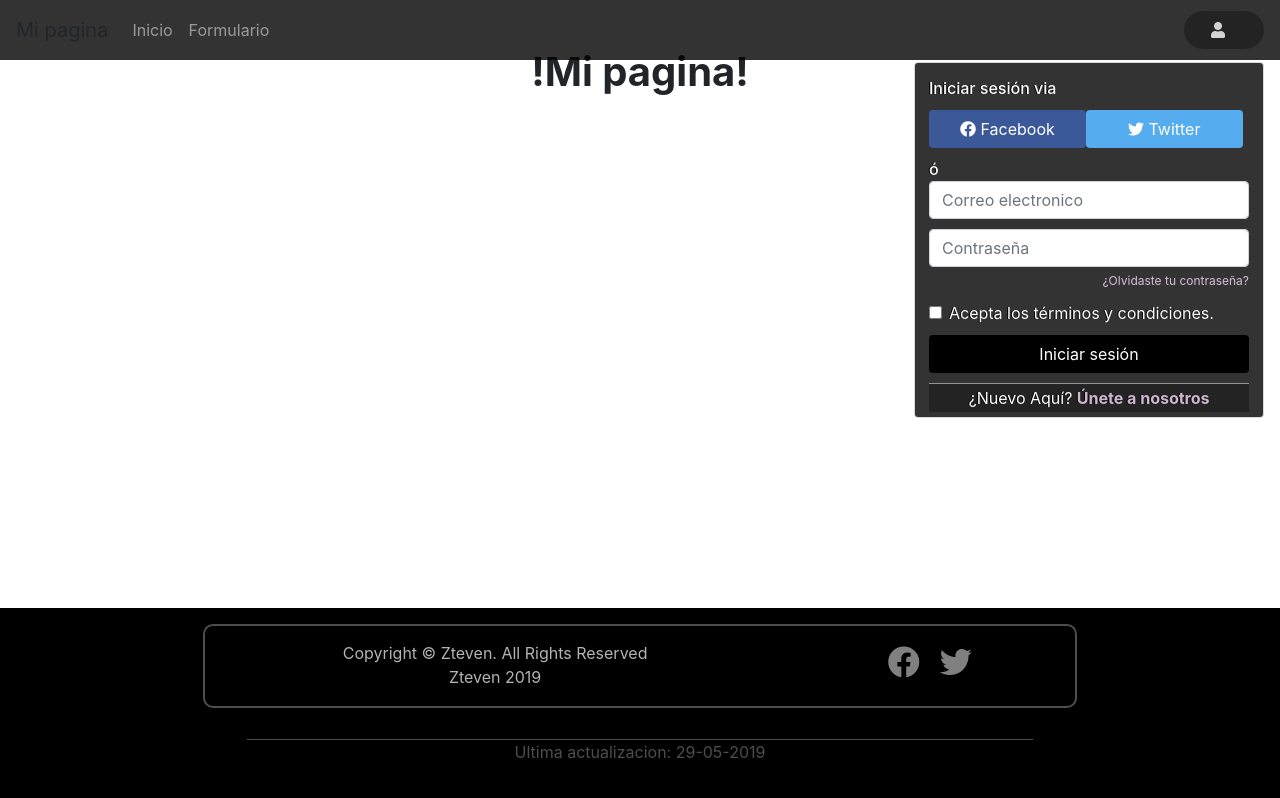
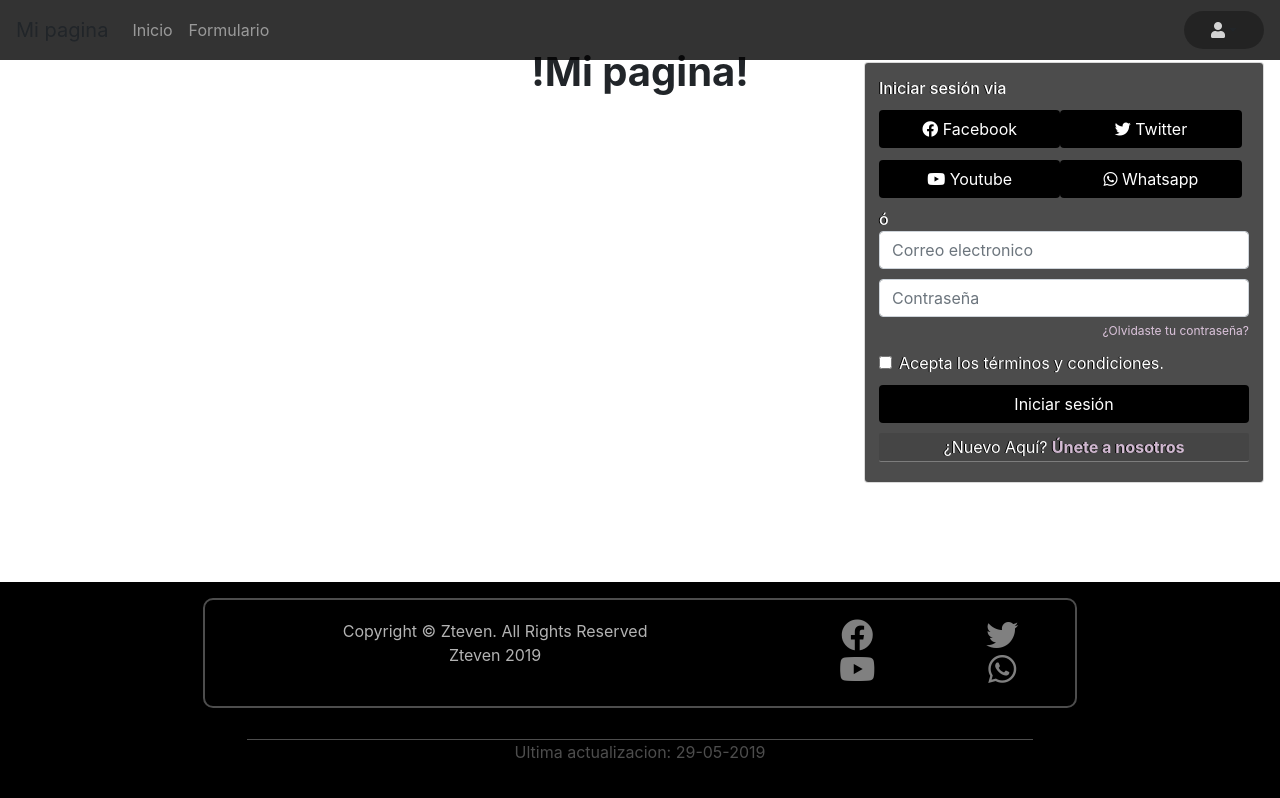
Before and after one commit to ztevenx100/cssAngular, an Angular app: page /home in a window 1280 px wide. Both pictures are taken after a click on the link 1224 px from the left and 30 px from the top of the page. Built offline with nearby package versions, Linux system fonts and the light colour scheme.

Commit message:
Estilos navbar y footer 29-05-19
Estilos, colores, transition, hover entre otros

```diff
--- a/src/app/components/footer/footer.component.css
+++ b/src/app/components/footer/footer.component.css
@@ -52,6 +52,7 @@ footer {
   color: rgba(255, 255, 255, 0.7);
   text-align: center;
   text-decoration: none;
+  transition: 1s;
 }
 
 .footer-info a:hover {
@@ -75,20 +76,14 @@ footer {
 }
 
 .footer .base-contact-social {
-  padding: 20px 0;
-  height: 80px;
+  padding: 15px 0;
+  height: 100%;
   text-align: center;
 }
 
-.footer .contact-social {
-  padding-left: 0;
+.footer .base-contact-social .contact-social {
+  padding: 0;
   margin: 0;
-}
-
-.footer .contact-social li {
-  margin-right: 10px;
-  padding-left: 10px;
-  display: inline-block;
 }
 
 .footer .contact-social a i {
@@ -96,9 +91,30 @@ footer {
   color: rgba(255, 255, 255, 0.5);
   display: inline-block;
   width: 100%;
+  transition: 0.5s;
 }
 
 .footer .contact-social a i:hover,
 .footer .contact-social a i:focus {
   color: #fff;
 }
+
+.footer .contact-social a .fa-facebook:hover,
+.footer .contact-social a .fa-facebook:focus {
+  color: rgb(48, 128, 225);
+}
+
+.footer .contact-social a .fa-twitter:hover,
+.footer .contact-social a .fa-twitter:focus {
+  color: rgb(48, 201, 225);
+}
+
+.footer .contact-social a .fa-youtube:hover,
+.footer .contact-social a .fa-youtube:focus {
+  color: rgb(213, 0, 0);
+}
+
+.footer .contact-social a .fa-whatsapp:hover,
+.footer .contact-social a .fa-whatsapp:focus {
+  color: rgb(0, 204, 31);
+}
--- a/src/app/components/footer/footer.component.html
+++ b/src/app/components/footer/footer.component.html
@@ -7,20 +7,20 @@
 
 		<div class="col-8">
 			<div class="row info">
-				<div class="col-8 footer-info">
-					<a href="#">Copyright &copy; Zteven. All Rights Reserved</a><br>
-					<a href="#">Zteven {{anoCreacion}}</a>
+
+				<div class="col-8 my-1 footer-info">
+					<a href="#">Copyright &copy; {{autor}}. All Rights Reserved</a><br>
+					<a href="#">{{autor}} {{anoCreacion}}</a>
 				</div>
-				<div class="col-4 base-contact-social">
-					<ul class="contact-social">
-						<li>
-							<a href="#0"><i class="fab fa-facebook fa-2x"></i></a>
-						</li>
-						<li>
-							<a href="#0"><i class="fab fa-twitter fa-2x"></i></a>
-						</li>
-					</ul>
+				<div class="col-4 my-1 base-contact-social">
+					<div class="row contact-social">
+						<a href="#0" class="col-6"><i class="fab fa-facebook fa-2x"></i></a>
+						<a href="#0" class="col-6"><i class="fab fa-twitter fa-2x"></i></a>
+						<a href="#0" class="col-6"><i class="fab fa-youtube fa-2x"></i></a>
+						<a href="#0" class="col-6"><i class="fab fa-whatsapp fa-2x"></i></a>
+					</div>
 				</div>
+
 			</div>
 		</div>
 
--- a/src/app/components/navbar/navbar.component.css
+++ b/src/app/components/navbar/navbar.component.css
@@ -30,6 +30,7 @@ html {
 #nav-content .btn-user {
   border-radius: 20px;
   background-color: rgba(0, 0, 0, 0.3);
+  transition: 1s;
 }
 
 #nav-content .btn-user:hover {
@@ -38,9 +39,10 @@ html {
 
 #nav-content .btn-user .fa-user {
   color: rgba(255, 255, 255, 0.8);
+  transition: 1s;
 }
 
-#nav-content .btn-user .fa-user:hover {
+#nav-content .btn-user:hover .fa-user {
   color: rgba(0, 0, 0, 0.8);
 }
 
@@ -48,7 +50,7 @@ html {
   min-width: 200px;
   padding: 14px 14px 0;
   overflow: hidden;
-  background-color: rgba(0, 0, 0, 0.8);
+  background-color: rgba(0, 0, 0, 0.7);
   left: auto;
 }
 
@@ -68,12 +70,13 @@ html {
 }
 
 #login-dp .bottom {
-  background-color: rgba(0, 0, 0, 0.3);
+  background-color: rgba(0, 0, 0, 0.1);
   color: #fff;
-  border-top: 1px solid rgba(255, 255, 255, 0.5);
+  border-bottom: 1px solid rgba(255, 255, 255, 0.3);
+  border-radius: 2px;
   clear: both;
   padding: 2px;
-  margin: 5px 0;
+  margin: 5px 0 20px 0;
 }
 
 #login-dp .bottom a {
@@ -95,22 +98,47 @@ html {
   margin-bottom: 10px;
 }
 
+/*Icons*/
+
 #login-dp .btn-fb {
   color: #fff;
-  background-color: #3b5998;
+  background-color: rgb(0, 0, 0);
+  transition: 0.5s;
 }
 #login-dp .btn-fb:hover {
   color: #fff;
-  background-color: #496ebc;
+  background-color: rgb(48, 128, 225);
 }
 #login-dp .btn-tw {
   color: #fff;
-  background-color: #55acee;
+  background-color: rgb(0, 0, 0);
+  transition: 0.5s;
 }
 #login-dp .btn-tw:hover {
   color: #fff;
-  background-color: #59b5fa;
+  background-color: rgb(48, 201, 225);
 }
+#login-dp .btn-yt {
+  color: #fff;
+  background-color: rgb(0, 0, 0);
+  transition: 0.5s;
+}
+#login-dp .btn-yt:hover {
+  color: #fff;
+  background-color: rgb(213, 0, 0);
+}
+#login-dp .btn-wa {
+  color: #fff;
+  background-color: rgb(0, 0, 0);
+  transition: 0.5s;
+}
+#login-dp .btn-wa:hover {
+  color: #fff;
+  background-color: rgb(0, 204, 31);
+}
+
+/**/
+
 #login-dp .btn-join {
   color: #fff;
   background-color: #000;
@@ -135,11 +163,13 @@ html {
 
 @media (max-width: 768px) {
   #login-dp {
-    background-color: inherit;
+    background-color: rgba(0, 0, 0, 0.7);
     color: #fff;
   }
   #login-dp .bottom {
-    background-color: inherit;
+    background-color: rgba(0, 0, 0, 0.3);
+    border-bottom: 1px solid rgba(255, 255, 255, 0.3);
+    border-radius: 2px;
     border-top: 0 none;
   }
 }
--- a/src/app/components/navbar/navbar.component.html
+++ b/src/app/components/navbar/navbar.component.html
@@ -15,7 +15,7 @@
 	<div class="collapse navbar-collapse justify-content-end" id="nav-content">
 		<a class="btn btn-user dropdown-toggle" data-toggle="dropdown" type="button" style="width:80px;"><i class="fas fa-user"></i></a>
 
-		<ul id="login-dp" class="dropdown-menu" style="width:350px;">
+		<ul id="login-dp" class="dropdown-menu" style="width:400px;">
 			<li>
 				<div class="row">
 
@@ -24,6 +24,10 @@
 						<div class="social-buttons">
 							<a href="#" class="btn btn-fb"><i class="fab fa-facebook"></i> Facebook</a>
 							<a href="#" class="btn btn-tw"><i class="fab fa-twitter"></i> Twitter</a>
+						</div>
+						<div class="social-buttons">
+							<a href="#" class="btn btn-yt"><i class="fab fa-youtube"></i> Youtube</a>
+							<a href="#" class="btn btn-wa"><i class="fab fa-whatsapp"></i> Whatsapp</a>
 						</div>
 						<h6>ó</h6>
 						<form class="form needs-validation" role="form" method="post" action="adminImg.jsp" id="login-nav" novalidate>
```
